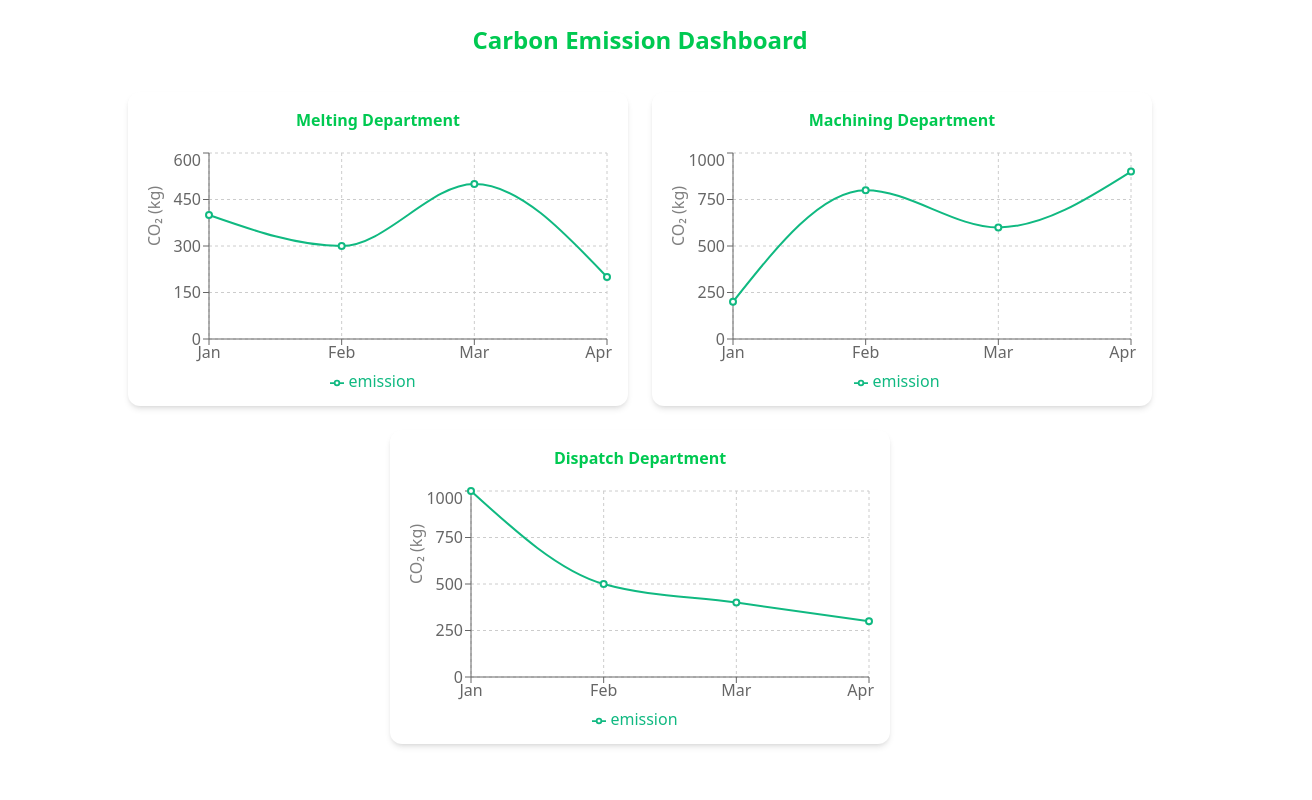
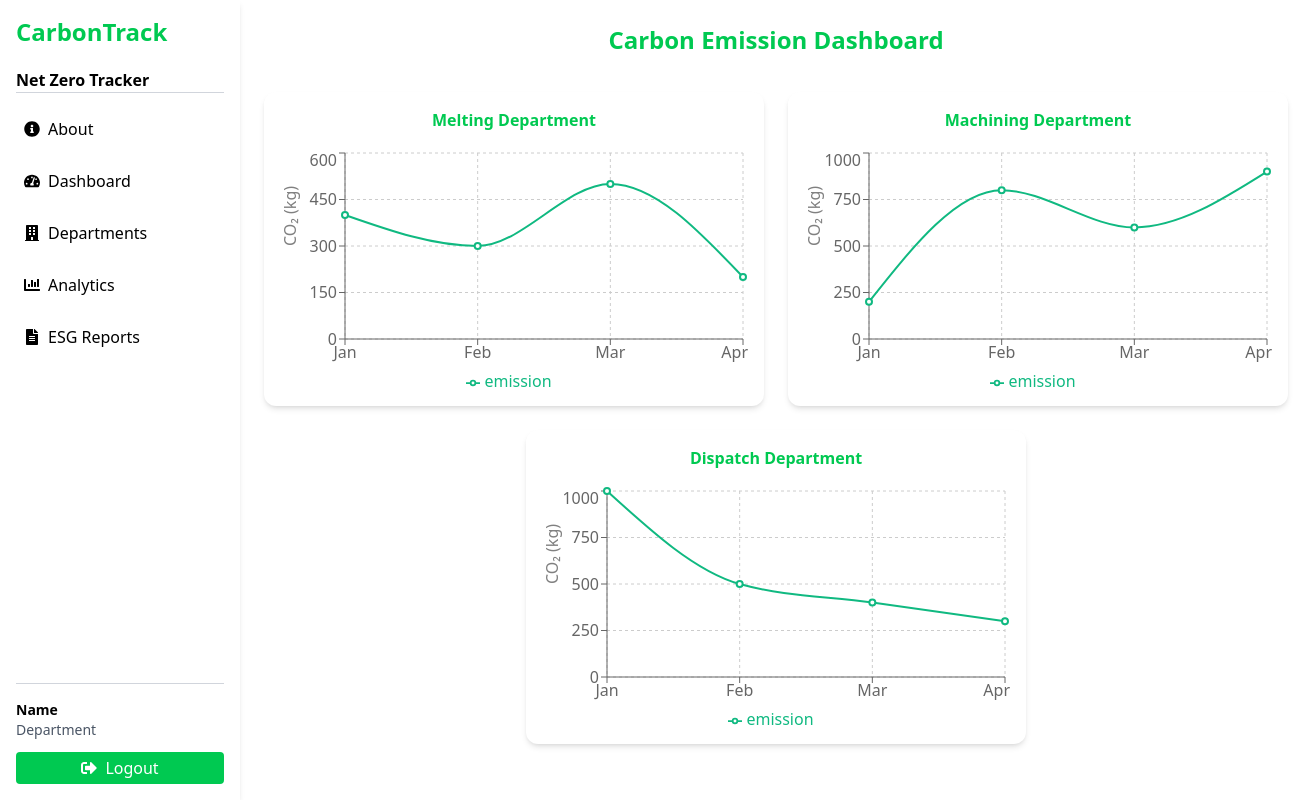
Before and after one commit to CarbonFootprint-Hackathon/CarbonFootprint, a React (Vite) app in the folder frontend/: page /analytics in a window 1280 px wide. Shown: the whole page, 1312 px wide, since content can reach past the window. Built offline with nearby package versions, Linux system fonts and the light colour scheme.

Commit message:
feat: integrate Navbar component into Analytics page layout

```diff
--- a/frontend/src/pages/Analytics.jsx
+++ b/frontend/src/pages/Analytics.jsx
@@ -2,7 +2,7 @@ import React from 'react';
 import {
   LineChart, Line, XAxis, YAxis, CartesianGrid, Tooltip, Legend, ResponsiveContainer
 } from 'recharts';
-
+import Navbar from '../components/Navbar';
 const mockData = [
   { name: 'Jan', emission: 400 },
   { name: 'Feb', emission: 300 },
@@ -73,7 +73,11 @@ const Graph2 = ({ title }) => (
 
 const Analytics = () => {
   return (
-    <div className="min-h-screen bg-white p-6 flex flex-col items-center ">
+    <div className='flex flex-col md:flex-row w-full h-screen'>
+    <div >
+    <Navbar />
+    </div>
+      <div className="min-h-screen bg-white p-6 flex flex-col items-center ml-60">
       <h1 className="text-2xl text-green-500 font-bold mb-6 pb-3">Carbon Emission Dashboard</h1>
 
       {/* Top Graphs */}
@@ -87,6 +91,10 @@ const Analytics = () => {
         <Graph2 title="Dispatch Department" />
       </div>
     </div>
+    {/* </div> */}
+
+    </div>
+
   );
 };
 
```
